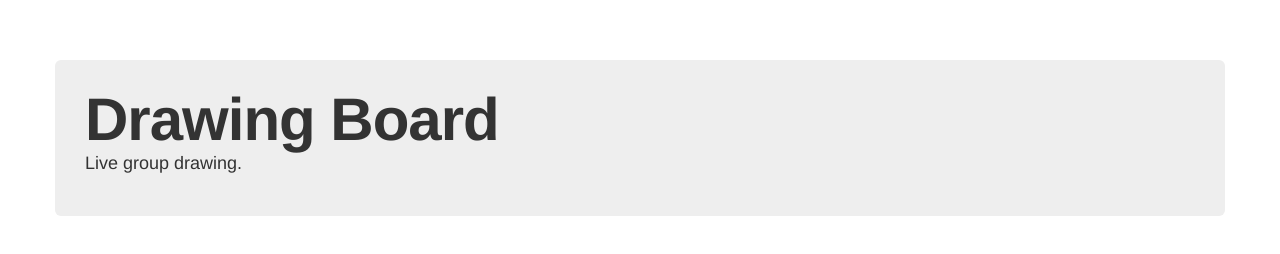
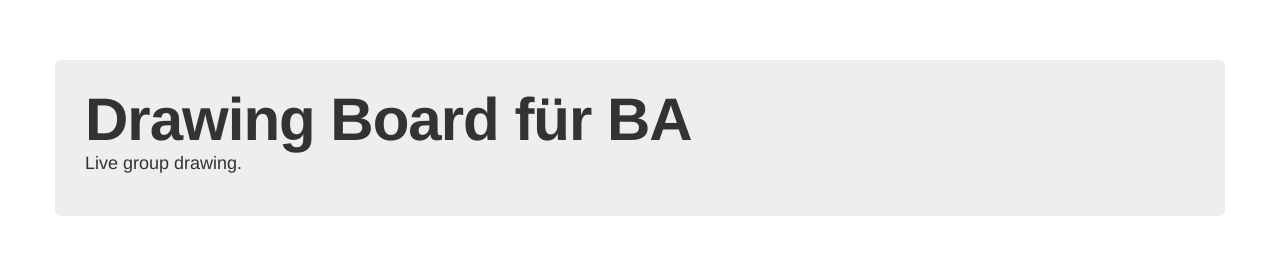
Before and after one commit to doschkinow/drawingboard-micro-ws-nodejs, a website: page drawingboard/index.html in a window 1280 px wide. Drawn offline with nearby package versions, Linux system fonts and the light colour scheme.

Commit message:
title changed für BA

```diff
--- a/drawingboard/index.html
+++ b/drawingboard/index.html
@@ -20,7 +20,7 @@
 <body>
 <div class="container">
     <div class="hero-unit">
-        <h1>Drawing Board</h1>
+        <h1>Drawing Board für BA</h1>
         <p>
             Live group drawing.
         </p>
```
